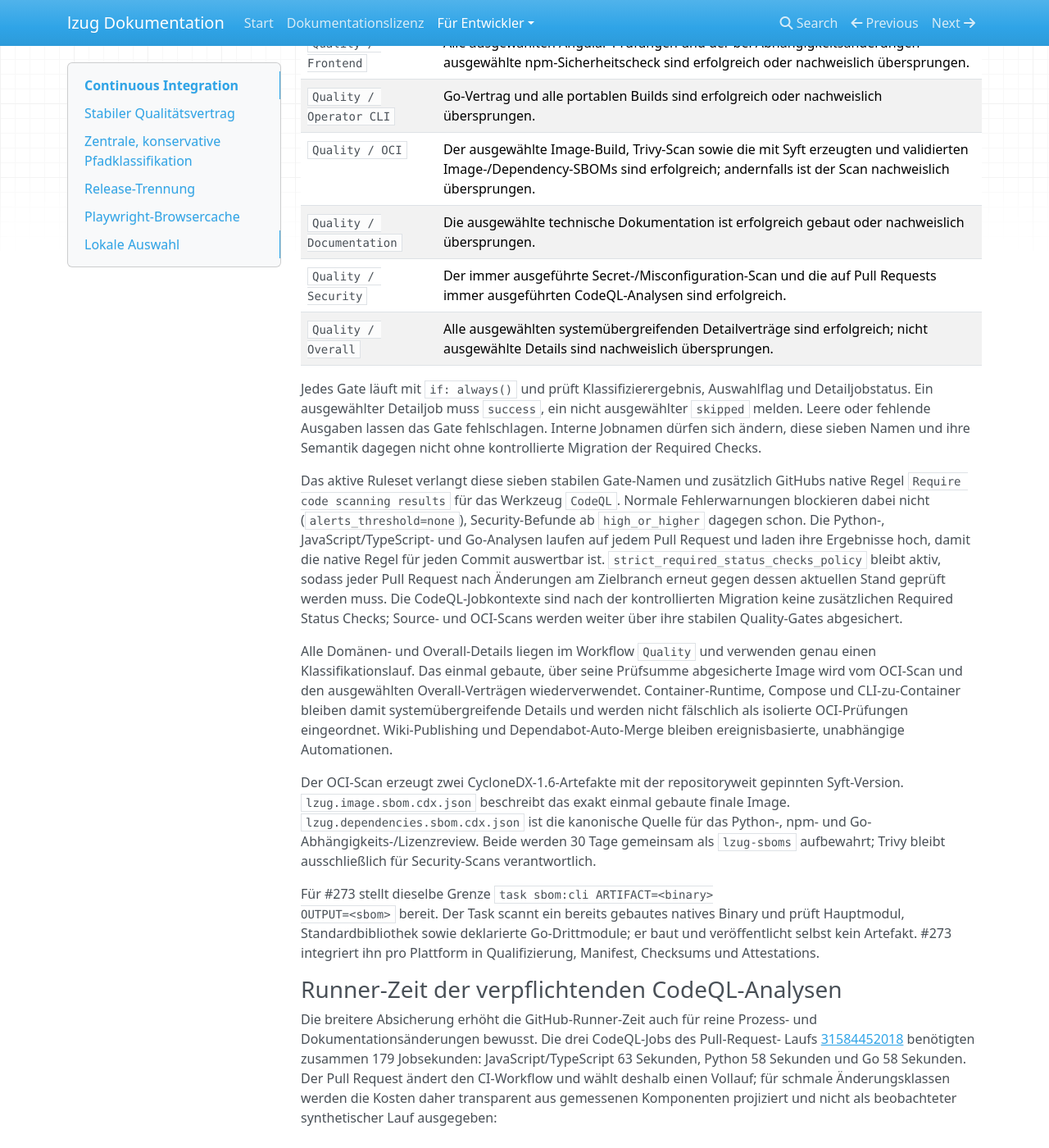
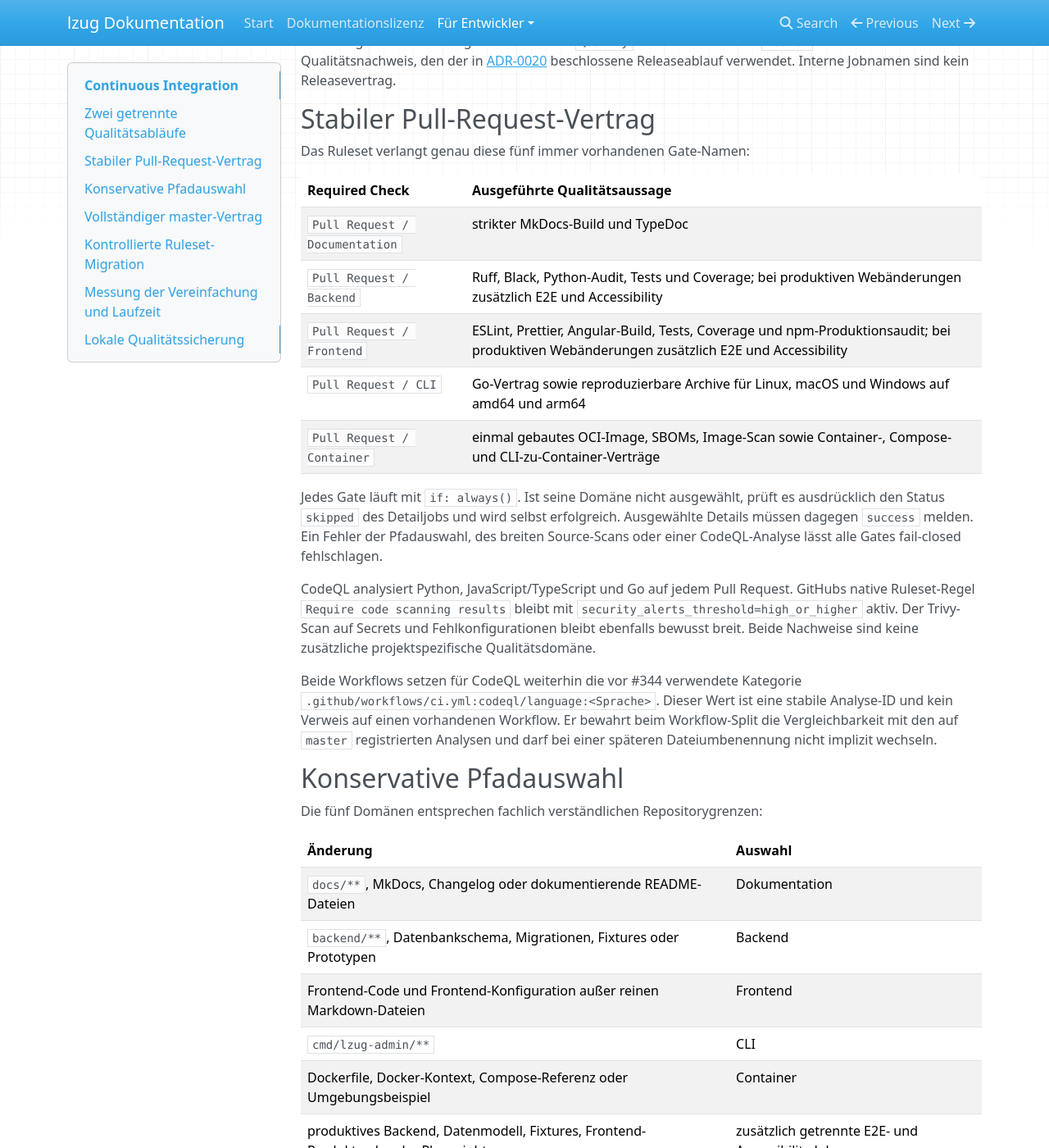
Before and after one commit to lxndrp/lzug, an MkDocs documentation site: the page built from docs/developers/continuous-integration.md, in a window 1280 px wide and 1400 px high, scrolled down 319 px. Shown: the whole window at 82% size. Built offline with MkDocs 1.6.1, drawn with Linux system fonts in a browser that asks for light colours; nearby versions of some CDN libraries; some of the changed text lies outside the part shown.

Commit message:
Simplify pull request and master quality workflows (#349)

```diff
--- a/docs/developers/continuous-integration.md
+++ b/docs/developers/continuous-integration.md
@@ -1,162 +1,150 @@
 # Continuous Integration
 
-## Stabiler Qualitätsvertrag
+## Zwei getrennte Qualitätsabläufe
 
-Pull Requests werden nach sieben Qualitätsdomänen geprüft. Ihre folgenden
-Gate-Namen sind die öffentliche, für Rulesets und nachgelagerte Release-Regeln
-verbindliche Schnittstelle:
+Pull Requests und der integrierte Stand besitzen bewusst unterschiedliche
+Workflows:
 
-| Stabiler Check | Erfolgsbedingung |
+- `.github/workflows/pull-request.yml` wählt mit der auf einen Commit gepinnten
+  Action `dorny/paths-filter` nur die betroffenen Qualitätsdomänen aus.
+- `.github/workflows/quality.yml` prüft jeden Push auf `master`, den
+  Wochenzeitplan und jeden manuellen Start vollständig. Dieser Workflow enthält
+  weder Pfadklassifikation noch Kompatibilitäts-Gates für Required Checks.
+
+Der erfolgreiche vollständige Workflow-Lauf `Quality` auf einer konkreten
+`master`-SHA ist damit der Qualitätsnachweis, den der in
+[ADR-0020](decisions/0020-minimaler-releaseablauf-mit-github-bordmitteln.md)
+beschlossene Releaseablauf verwendet. Interne Jobnamen sind kein
+Releasevertrag.
+
+## Stabiler Pull-Request-Vertrag
+
+Das Ruleset verlangt genau diese fünf immer vorhandenen Gate-Namen:
+
+| Required Check | Ausgeführte Qualitätsaussage |
 | --- | --- |
-| `Quality / Backend` | Alle ausgewählten Python-Prüfungen einschließlich Abhängigkeitsaudit sind erfolgreich; andernfalls sind die Detailjobs nachweislich übersprungen. |
-| `Quality / Frontend` | Alle ausgewählten Angular-Prüfungen und der bei Abhängigkeitsänderungen ausgewählte npm-Sicherheitscheck sind erfolgreich oder nachweislich übersprungen. |
-| `Quality / Operator CLI` | Go-Vertrag und alle portablen Builds sind erfolgreich oder nachweislich übersprungen. |
-| `Quality / OCI` | Der ausgewählte Image-Build, Trivy-Scan sowie die mit Syft erzeugten und validierten Image-/Dependency-SBOMs sind erfolgreich; andernfalls ist der Scan nachweislich übersprungen. |
-| `Quality / Documentation` | Die ausgewählte technische Dokumentation ist erfolgreich gebaut oder nachweislich übersprungen. |
-| `Quality / Security` | Der immer ausgeführte Secret-/Misconfiguration-Scan und die auf Pull Requests immer ausgeführten CodeQL-Analysen sind erfolgreich. |
-| `Quality / Overall` | Alle ausgewählten systemübergreifenden Detailverträge sind erfolgreich; nicht ausgewählte Details sind nachweislich übersprungen. |
+| `Pull Request / Documentation` | strikter MkDocs-Build und TypeDoc |
+| `Pull Request / Backend` | Ruff, Black, Python-Audit, Tests und Coverage; bei produktiven Webänderungen zusätzlich E2E und Accessibility |
+| `Pull Request / Frontend` | ESLint, Prettier, Angular-Build, Tests, Coverage und npm-Produktionsaudit; bei produktiven Webänderungen zusätzlich E2E und Accessibility |
+| `Pull Request / CLI` | Go-Vertrag sowie reproduzierbare Archive für Linux, macOS und Windows auf amd64 und arm64 |
+| `Pull Request / Container` | einmal gebautes OCI-Image, SBOMs, Image-Scan sowie Container-, Compose- und CLI-zu-Container-Verträge |
 
-Jedes Gate läuft mit `if: always()` und prüft Klassifizierergebnis,
-Auswahlflag und Detailjobstatus. Ein ausgewählter Detailjob muss `success`, ein
-nicht ausgewählter `skipped` melden. Leere oder fehlende Ausgaben lassen das
-Gate fehlschlagen. Interne Jobnamen dürfen sich ändern, diese sieben Namen und
-ihre Semantik dagegen nicht ohne kontrollierte Migration der Required Checks.
+Jedes Gate läuft mit `if: always()`. Ist seine Domäne nicht ausgewählt, prüft
+es ausdrücklich den Status `skipped` des Detailjobs und wird selbst
+erfolgreich. Ausgewählte Details müssen dagegen `success` melden. Ein Fehler
+der Pfadauswahl, des breiten Source-Scans oder einer CodeQL-Analyse lässt alle
+Gates fail-closed fehlschlagen.
 
-Das aktive Ruleset verlangt diese sieben stabilen Gate-Namen und zusätzlich
-GitHubs native Regel `Require code scanning results` für das Werkzeug `CodeQL`.
-Normale Fehlerwarnungen blockieren dabei nicht (`alerts_threshold=none`),
-Security-Befunde ab `high_or_higher` dagegen schon. Die Python-,
-JavaScript/TypeScript- und Go-Analysen laufen auf jedem Pull Request und laden
-ihre Ergebnisse hoch, damit die native Regel für jeden Commit auswertbar ist.
-`strict_required_status_checks_policy` bleibt aktiv, sodass jeder Pull Request
-nach Änderungen am Zielbranch erneut gegen dessen aktuellen Stand geprüft
-werden muss. Die CodeQL-Jobkontexte sind nach der kontrollierten Migration
-keine zusätzlichen Required Status Checks; Source- und OCI-Scans werden weiter
-über ihre stabilen Quality-Gates abgesichert.
+CodeQL analysiert Python, JavaScript/TypeScript und Go auf jedem Pull Request.
+GitHubs native Ruleset-Regel `Require code scanning results` bleibt mit
+`security_alerts_threshold=high_or_higher` aktiv. Der Trivy-Scan auf Secrets
+und Fehlkonfigurationen bleibt ebenfalls bewusst breit. Beide Nachweise sind
+keine zusätzliche projektspezifische Qualitätsdomäne.
 
-Alle Domänen- und Overall-Details liegen im Workflow `Quality` und verwenden
-genau einen Klassifikationslauf. Das einmal gebaute, über seine Prüfsumme
-abgesicherte Image wird vom OCI-Scan und den ausgewählten Overall-Verträgen
-wiederverwendet. Container-Runtime, Compose und CLI-zu-Container bleiben damit
-systemübergreifende Details und werden nicht fälschlich als isolierte
-OCI-Prüfungen eingeordnet. Wiki-Publishing und Dependabot-Auto-Merge bleiben
-ereignisbasierte, unabhängige Automationen.
+Beide Workflows setzen für CodeQL weiterhin die vor #344 verwendete Kategorie
+`.github/workflows/ci.yml:codeql/language:<Sprache>`. Dieser Wert ist eine
+stabile Analyse-ID und kein Verweis auf einen vorhandenen Workflow. Er bewahrt
+beim Workflow-Split die Vergleichbarkeit mit den auf `master` registrierten
+Analysen und darf bei einer späteren Dateiumbenennung nicht implizit wechseln.
 
-Der OCI-Scan erzeugt zwei CycloneDX-1.6-Artefakte mit der repositoryweit
-gepinnten Syft-Version. `lzug.image.sbom.cdx.json` beschreibt das exakt einmal
-gebaute finale Image. `lzug.dependencies.sbom.cdx.json` ist die kanonische
-Quelle für das Python-, npm- und Go-Abhängigkeits-/Lizenzreview. Beide werden
-30 Tage gemeinsam als `lzug-sboms` aufbewahrt; Trivy bleibt ausschließlich für
-Security-Scans verantwortlich.
+## Konservative Pfadauswahl
 
-Für #273 stellt dieselbe Grenze `task sbom:cli ARTIFACT=<binary>
-OUTPUT=<sbom>` bereit. Der Task scannt ein bereits gebautes natives Binary und
-prüft Hauptmodul, Standardbibliothek sowie deklarierte Go-Drittmodule; er baut
-und veröffentlicht selbst kein Artefakt. #273 integriert ihn pro Plattform in
-Qualifizierung, Manifest, Checksums und Attestations.
+Die fünf Domänen entsprechen fachlich verständlichen Repositorygrenzen:
 
-### Runner-Zeit der verpflichtenden CodeQL-Analysen
+| Änderung | Auswahl |
+| --- | --- |
+| `docs/**`, MkDocs, Changelog oder dokumentierende README-Dateien | Dokumentation |
+| `backend/**`, Datenbankschema, Migrationen, Fixtures oder Prototypen | Backend |
+| Frontend-Code und Frontend-Konfiguration außer reinen Markdown-Dateien | Frontend |
+| `cmd/lzug-admin/**` | CLI |
+| Dockerfile, Docker-Kontext, Compose-Referenz oder Umgebungsbeispiel | Container |
+| produktives Backend, Datenmodell, Fixtures, Frontend-Produktcode oder Playwright | zusätzlich getrennte E2E- und Accessibility-Jobs |
+| Workflows, Toolchain, Taskfile, Lockfiles, Dependency-Manifeste oder `scripts/**` | alle fünf Domänen und beide Browserjobs |
+| leerer oder keiner bekannten Grenze zugeordneter Pfad | alle fünf Domänen und beide Browserjobs |
 
-Die breitere Absicherung erhöht die GitHub-Runner-Zeit auch für reine Prozess-
-und Dokumentationsänderungen bewusst. Die drei CodeQL-Jobs des Pull-Request-
-Laufs [31584452018](https://github.com/lxndrp/lzug/actions/runs/31584452018)
-benötigten zusammen 179 Jobsekunden: JavaScript/TypeScript 63 Sekunden, Python
-58 Sekunden und Go 58 Sekunden. Der Pull Request ändert den CI-Workflow und
-wählt deshalb einen Vollauf; für schmale Änderungsklassen werden die Kosten
-daher transparent aus gemessenen Komponenten projiziert und nicht als
-beobachteter synthetischer Lauf ausgegeben:
+Reine Backend-Tests und `*.spec.ts`-Frontend-Tests wählen keine Browserjobs.
+Mehrere Änderungen vereinigen ihre Domänen. Prozessdateien wie `AGENTS.md`,
+`CONTRIBUTING.md` oder Issue-Prozessvorlagen sind bekannte Grenzen ohne
+Anwendungsdomäne; die fünf Gates bleiben sichtbar erfolgreich, während
+CodeQL und Source-Scan weiterhin laufen.
 
-| Änderungsklasse | Gemessene bisherige Basis | Basis ohne temporäre Kompatibilitäts-Gates | Mit drei CodeQL-Jobs | Differenz zur bisherigen Basis |
-| --- | --- | --- | --- | --- |
-| reine Prozessänderung | 46 s / 11 Jobs, Lauf [31544583374](https://github.com/lxndrp/lzug/actions/runs/31544583374) | 40 s / 9 Jobs | 219 s / 12 Jobs | +173 s / +1 Job |
-| reine Dokumentationsänderung | 85 s / 12 Jobs, Lauf [31544471092](https://github.com/lxndrp/lzug/actions/runs/31544471092) | 78 s / 10 Jobs | 257 s / 13 Jobs | +172 s / +1 Job |
+Die Pfadfilter-Action liest bei Pull Requests die geänderten Dateien über die
+GitHub-API. Ein zweiter Filter verwendet die `every`-Semantik, um jeden nicht
+bekannten Pfad zu erkennen. Dadurch kann eine neue Repositorygrenze nicht
+unbemerkt sämtliche fachlichen Prüfungen überspringen.
 
-Die frühere Basis enthielt zwei inzwischen entfernte Kompatibilitäts-Gates mit
-zusammen sechs beziehungsweise sieben Jobsekunden. Die Projektion addiert die
-gemessenen CodeQL-Zeiten zur bereinigten Basis. Sie macht damit die dauerhaften
-Mehrkosten des ausnahmslosen Merge-Schutzes nachvollziehbar, ohne parallele
-Joblaufzeiten mit der verstrichenen Workflow-Zeit zu verwechseln.
+## Vollständiger `master`-Vertrag
 
-## Zentrale, konservative Pfadklassifikation
+`quality.yml` führt unabhängig vom Änderungsumfang parallel aus:
 
-`scripts/classify_quality_paths.py` ist die einzige Quelle für die
-Domänenauswahl Backend, Frontend, Betreiber-CLI, OCI, Dokumentation, Security
-und Overall. Interne Flags wählen zusätzlich npm-Audit, CodeQL außerhalb von
-Pull Requests, Image-Build,
-Container-Runtime, Compose, CLI-zu-Container, Browser-E2E und Accessibility
-aus. Mehrere geänderte Pfade vereinigen ihre Auswahlmengen.
+- Backend-, Frontend-, Dokumentations- und CLI-Qualität,
+- npm- und Python-Abhängigkeitsaudits,
+- OCI-Build, Dependency- und Image-SBOM, Trivy-Image-Scan,
+- Container-, Compose- und CLI-zu-Container-Verträge,
+- Browser-E2E und Accessibility als getrennte Jobs,
+- Source-Scan und CodeQL für alle drei vorhandenen Sprachen.
 
-| Änderung | Ausgewählte Domänen und Details |
-| --- | --- |
-| Reine Prozess- und Metadaten, etwa `AGENTS.md` | keine Anwendungsdomäne; nur Klassifizierer, stabile Gates, der bewusst breite Source-Scan und alle drei CodeQL-Analysen |
-| `docs/**`, `mkdocs.yml`, Changelog oder technische README-Dateien | Dokumentation sowie alle drei CodeQL-Analysen |
-| `backend/tests/**` oder statische Prototyp-Testhilfen | Backend |
-| Produktives `backend/**`, `db/**`, Schema, Migrationen oder Fixtures | Backend, OCI, Dokumentation, Security und Overall mit getrennten E2E-/a11y-Details |
-| Betreiberprotokoll in `backend/admin.py` oder `backend/admin_service.py` | wie produktives Backend, zusätzlich Betreiber-CLI und CLI-zu-Container |
-| Frontend-Produktcode und produktive Build-Konfiguration | Frontend, OCI, Dokumentation, Security und Overall mit getrennten E2E-/a11y-Details |
-| Reine Frontend-Unit-Tests und zugehörige Unit-/Lint-Konfiguration | Frontend |
-| Playwright-Tests, Playwright-Konfiguration oder E2E-Server | Overall mit getrennten E2E-/a11y-Details |
-| `uv.lock` | Backend, OCI, Dokumentation, Security und Overall |
-| `frontend/package.json` oder `frontend/package-lock.json` | Frontend einschließlich npm-Audit, OCI, Dokumentation, Security und Overall |
-| Reiner Go-Code oder `go.mod` | Betreiber-CLI; keine Browser- oder OCI-Prüfung |
-| Dockerfile, Docker-Kontext oder Container-Smoke | OCI und Overall mit Container- und CLI-zu-Container-Vertrag |
-| Compose-Konfiguration und deren Laufzeitvertrag | Overall mit Image-, Compose- und CLI-zu-Container-Detail |
-| Security-Gate-Logik | Security mit CodeQL |
-| CI, Toolchain, gemeinsame Qualitätsskripte, leere oder unbekannte Grenzen | fail-closed alle Domänen und Details |
+Die Domänenjobs rufen dieselben `task`-Teilaufgaben auf wie die lokale
+Qualitätssicherung. Der vollständige Lauf besitzt keine Pfadausgaben, keine
+ausgewählten oder übersprungenen Details und keinen künstlichen
+Required-Check-Gesamtstatus. Sein Workflow-Ergebnis ist der vollständige
+Nachweis für die geprüfte SHA.
 
-Pushes nach `main` oder `master`, der wöchentliche CI-Zeitplan und manuelle
-Läufe verwenden `--full-reason` und wählen unabhängig von geänderten Pfaden
-alles aus. Die Klassifikations- und Workflow-Verträge werden als Python-Tests
-ausgeführt.
+## Kontrollierte Ruleset-Migration
 
-## Release-Trennung
+Die Migration von den früheren sieben `Quality / …`-Checks erfolgt ohne Phase
+fehlenden Schutzes:
 
-Normale Qualitätsworkflows reagieren ausschließlich auf Pull Requests, Branch-
-Pushes, Zeitplan oder manuellen Vollauf. Sie besitzen weder Schreibrecht auf
-Packages noch einen Veröffentlichungsschritt. Nach dem letzten regulären
-Milestone-Issue erzeugt der Release-Workflow höchstens ein offenes Gate-Issue
-und liest die erfolgreichen Checks des einmal bestimmten `master`-Commits.
-Nur nach der Freigabe des Environments `release` darf
-`.github/workflows/release.yml` den annotierten Tag, GHCR-Inhalte oder einen
-GitHub Release erzeugen. Ein normaler Pull Request, Merge oder erfolgreicher
-Qualitätslauf löst deshalb niemals eine Veröffentlichung aus.
+1. Ein Pull Request führt zunächst die fünf neuen Gates sowie CodeQL und den
+   Source-Scan erfolgreich aus, während die bisherigen Required Checks noch
+   aktiv sind.
+2. Das aktive Ruleset wird in einer einzelnen kontrollierten Änderung von den
+   sieben alten auf die fünf neuen Gate-Namen umgestellt.
+3. `strict_required_status_checks_policy=true`, die native CodeQL-Regel, das
+   aktive Enforcement und die leere Bypass-Liste bleiben unverändert.
+4. Erst der unter dieser Zielkonfiguration erneut geprüfte Pull Request darf
+   durch einen Maintainer gemergt werden.
 
-## Playwright-Browsercache
+Der derzeitige Release-Workflow fragt bis zur getrennten Umsetzung von #347
+noch die historischen sieben Check-Namen ab. Zwischen #344 und #347 wird kein
+neuer Release veröffentlicht; `v0.1.0` bleibt unverändert. #347 ersetzt diese
+interne Checkliste gemäß ADR-0020 durch den erfolgreichen vollständigen
+`Quality`-Workflow-Lauf derselben `master`-SHA.
 
-Beide Browserjobs verwenden weiterhin
-`npx playwright install --with-deps chromium`. Davor wird
-`~/.cache/ms-playwright` mit einem Schlüssel aus Betriebssystem, Architektur und
-der in `frontend/package-lock.json` gelockten `@playwright/test`-Version
-wiederhergestellt. Ein Cache-Treffer ersetzt nur den Browserdownload, nicht die
-Installation beziehungsweise Prüfung der Systemabhängigkeiten.
+## Messung der Vereinfachung und Laufzeit
 
-Bei Änderungen am Cache-Vertrag werden ein kalter Lauf und die warme
-Wiederholung desselben Commits verglichen. Maßgeblich sind Cache-Treffer,
-Installationsdauer und gesamte Dauer beider Browserjobs. Der konkrete Nachweis
-gehört in den umsetzenden Pull Request; der Cache bleibt nur bei reproduzierbar
-kürzerer Laufzeit und stabilen E2E-/Accessibility-Ergebnissen bestehen.
-Schlägt einer der Browserjobs fehl, stellt er seinen Playwright-Report
-unmittelbar für sieben Tage als GitHub-Actions-Artefakt bereit.
+Vor #344 bestanden die eigene PR-/Master-Orchestrierung aus 904 Workflowzeilen,
+274 Zeilen Python-Klassifizierer und 453 Zeilen zugehörigen Workflow-, OCI- und
+Security-Vertragstests, zusammen 1.631 Zeilen. Die Umstellung entfernt den
+Klassifizierer vollständig. Die beiden getrennten Workflows und die auf
+Verhalten reduzierten Vertragstests umfassen zusammen 952 Zeilen: 679 Zeilen
+beziehungsweise 41,6 % weniger eigener Orchestrierungs- und Testcode.
 
-## Lokale Auswahl
+Für die Laufzeit bleiben verstrichene Workflow-Zeit und summierte
+Runner-Jobsekunden getrennt. Die belegte Ausgangsbasis für reine Dokumentation
+ist Lauf
+[`31544471092`](https://github.com/lxndrp/lzug/actions/runs/31544471092)
+mit 85 Sekunden und zwölf Jobs. Für eine reine CLI-Änderung existiert im
+aktuellen Workflowbestand kein isolierter historischer PR-Lauf; deshalb wird
+kein synthetischer Ist-Wert als Messung ausgegeben. Stattdessen vergleicht der
+umsetzende Pull Request die realen Laufzeiten der neuen Dokumentations- und
+CLI-Details sowie der gemeinsamen CodeQL-/Source-Scan-Komponenten mit den
+entsprechenden Jobs des letzten vollständigen Ausgangslaufs. Da diese
+Komponenten parallel laufen, ist für die PR-Dauer jeweils der längste
+notwendige Pfad maßgeblich, nicht ihre Summe.
 
-Der Klassifizierer entscheidet die gehostete Auswahl. Lokal entsprechen ihm
-die Teilaufgaben `task quality:backend`, `task quality:frontend`,
-`task quality:operator`, `task quality:oci`, `task docs` und
-`task quality:overall`. Overall bündelt lokal denselben Container-, Compose-,
-CLI-zu-Container-, E2E- und Accessibility-Vertrag wie CI; die beiden
-Browserprüfungen bleiben eigene Untertasks und laufen lokal nacheinander, damit
-sie nicht um den gemeinsamen Angular-Worktree-Cache konkurrieren. In CI bleiben
-sie getrennte Detailjobs. Der produktive npm-Audit liegt in
-`task quality:security`. Image- und Quellcode-Scans sowie CodeQL bleiben wegen
-ihrer Trivy-/GitHub-Bindung gehostete Ergänzungen; der lokale OCI-Task baut
-dagegen dasselbe Dockerfile als `lzug:0.0.0-dev.local`, dessen Image die
-Overall-Verträge verwenden.
+## Lokale Qualitätssicherung
 
-Für eng begrenzte Änderungen werden nur die betroffenen Teilaufgaben gewählt.
-Produktive Web-Grenzen ergänzen E2E und a11y getrennt, Compose-Grenzen den
-Compose- und CLI-zu-Container-Untertask. Bei CI-, Toolchain-, Security-,
-gemeinsamen oder unklaren Änderungen bleibt `task quality` der lokale Vollauf.
-Vor Browserprüfungen ist `task doctor` auszuführen. Die allgemeine lokale
-Auswahlmatrix steht ergänzend in
-[ADR-0009](decisions/0009-toolchain-und-entwicklungs-tasks.md).
+Die lokale Auswahl bleibt in `Taskfile.yml` kanonisch:
+
+- `task quality:backend`, `task quality:frontend`, `task quality:operator`,
+  `task quality:oci`, `task quality:overall` und `task docs` für begrenzte
+  Änderungen,
+- `task quality` für CI-, Toolchain-, Dependency-, Security- oder andere
+  querschnittliche Änderungen.
+
+E2E und Accessibility bleiben getrennte Tasks. Vor gezielten Browserprüfungen
+ist `task doctor` auszuführen. Lokale Docker- und Podman-Prüfungen nutzen
+denselben gebauten Image-Vertrag; CodeQL und der gehostete Source-Scan bleiben
+GitHub-gebundene Ergänzungen. Die allgemeine risikobasierte Auswahl ist in
+[ADR-0009](decisions/0009-toolchain-und-entwicklungs-tasks.md) beschrieben.
```
Also changed, not shown: docs/developers/architecture/security-baseline.md (+14 -13 lines), 8 other files.
